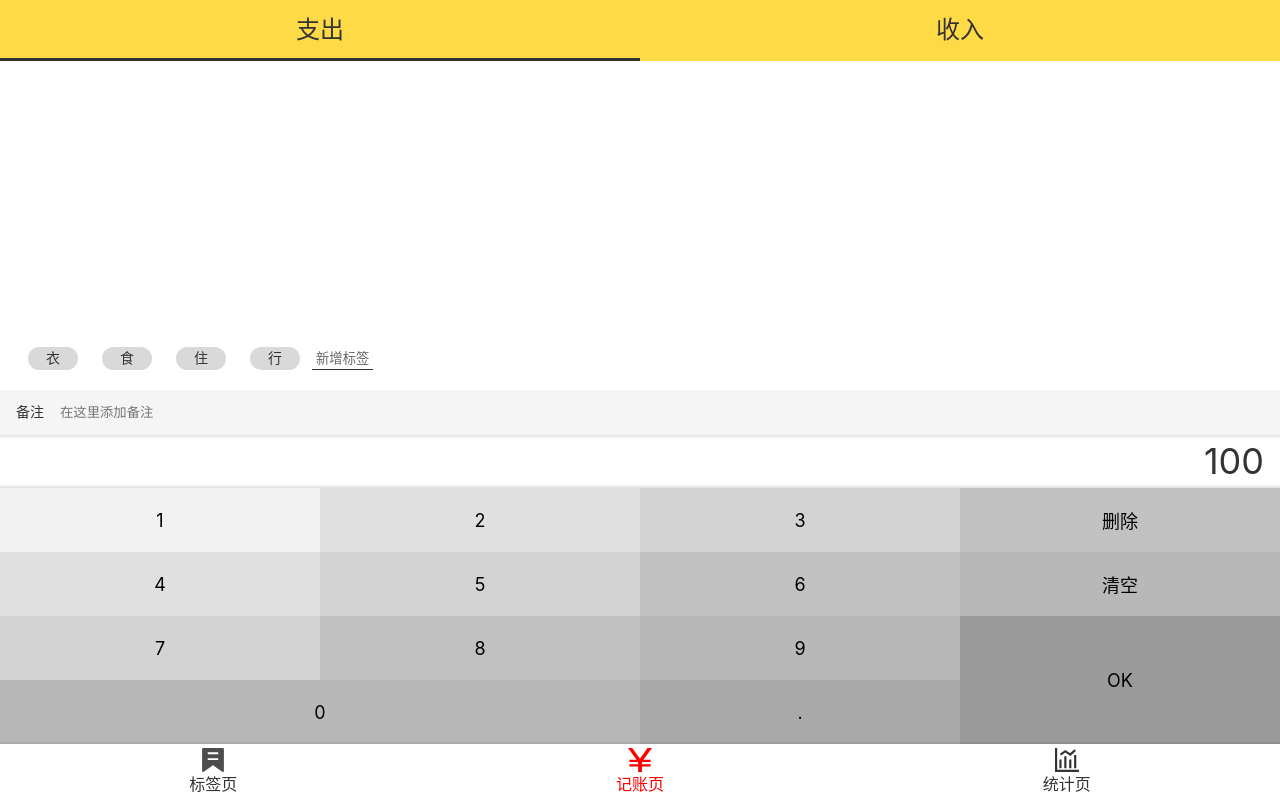
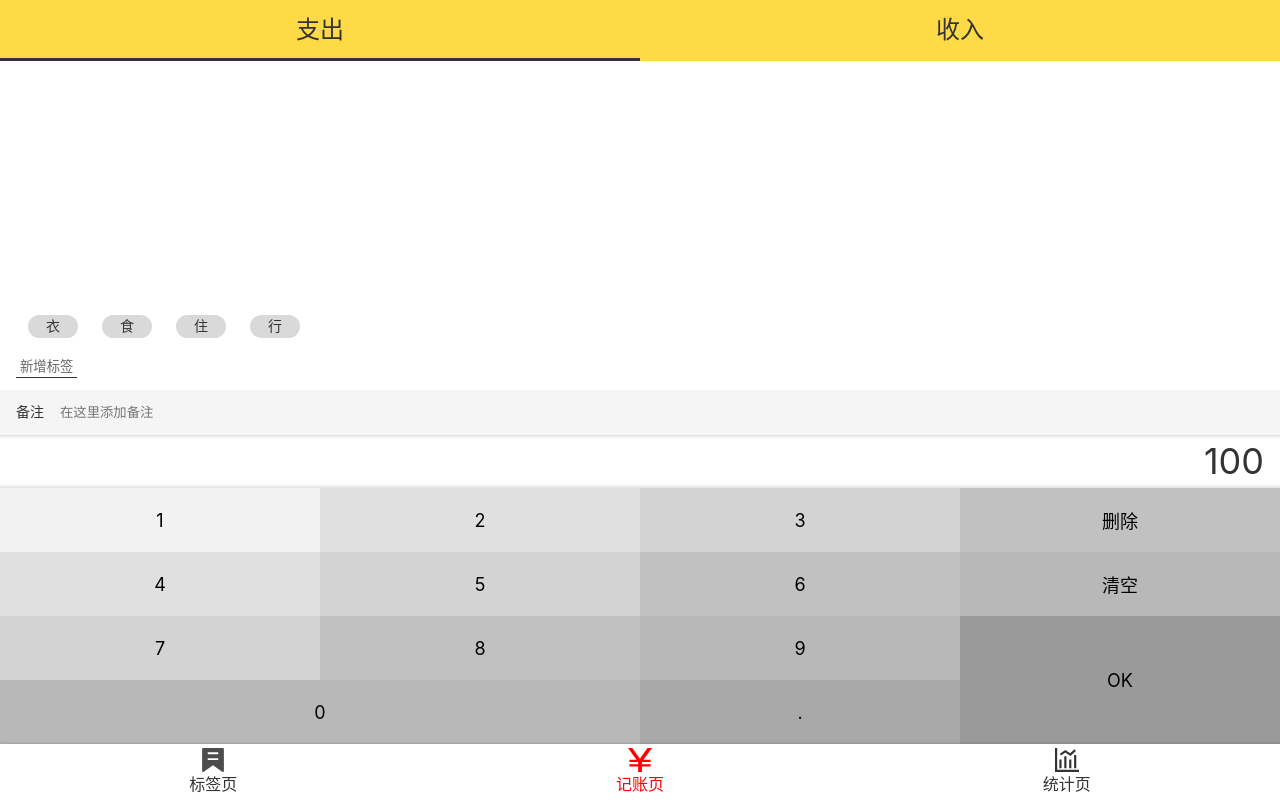
Before and after one commit to Bryant-Wang24/React-xiaowang-money, a React app: page /#/money in a window 1280 px wide. Built offline with nearby package versions, Linux system fonts and the light colour scheme; the HTML template or start-up script is replaced by a standard one.

Commit message:
完成标签的选择和新增

```diff
--- a/src/views/Money.tsx
+++ b/src/views/Money.tsx
@@ -25,13 +25,6 @@
         </ul>
       </CategorySection>
       <TagsSection>
-        <ol>
-          <li>衣</li>
-          <li>食</li>
-          <li>住</li>
-          <li>行</li>
-          <button>新增标签</button>
-        </ol>
       </TagsSection>
       <NotesSection>
         <label>
--- a/src/views/Money/TagsSection.tsx
+++ b/src/views/Money/TagsSection.tsx
@@ -1,10 +1,15 @@
 import styled from 'styled-components';
+import React, {useState} from 'react';
 
-const TagsSection = styled.section`
+const Wrapper = styled.section`
   background: #ffffff;
   padding: 12px 16px;
-  flex-grow: 1;display: flex;flex-direction: column;
-  justify-content: flex-end;align-items: flex-start;
+  flex-grow: 1;
+  display: flex;
+  flex-direction: column;
+  justify-content: flex-end;
+  align-items: flex-start;
+
   > ol {
     > li {
       background: #D9D9D9;
@@ -13,8 +18,12 @@
       font-size: 14px;
       border-radius: 18px;
       margin: 8px 12px;
+
+      &.selected {
+        background: #f60;
+      }
     }
-
+  }
     > button {
       background: none;
       border: none;
@@ -23,6 +32,36 @@
       margin-top: 8px;
       padding: 2px 4px;
     }
+
+`;
+const TagsSection: React.FC = (props) => {
+  const [tags, setTags] = useState<string[]>(['衣', '食', '住', '行']);
+  const [selectedTags,setSelectedTags] = useState<string[]>([]);
+  const onAddTag = ()=>{
+    const tagName = window.prompt('新标签的名称为')
+    if (tagName!==null){
+      setTags([...tags,tagName])
+    }
   }
-`;
+  const onToggleTag = (tag:string)=>{
+    const index = selectedTags.indexOf(tag);
+    if (index>=0){
+    //  如果tag已被选中，就复制所有没有被选中的tag，作为新的selectedTag
+      setSelectedTags(selectedTags.filter(t=>t!==tag));
+    }else{
+      setSelectedTags([...selectedTags,tag])
+    }
+  }
+  const getClass = (tag:string)=>selectedTags.indexOf(tag)>=0?'selected':''
+  return (
+    <Wrapper>
+      <ol>
+        {tags.map(tag =>
+          <li key={tag} onClick={()=>{onToggleTag(tag)}} className={getClass(tag)}>{tag}</li>
+        )}
+      </ol>
+      <button onClick={onAddTag}>新增标签</button>
+    </Wrapper>
+  );
+};
 export {TagsSection};
```
Also changed, not shown: 1 other file (tests, documents, lock files or other folders).
